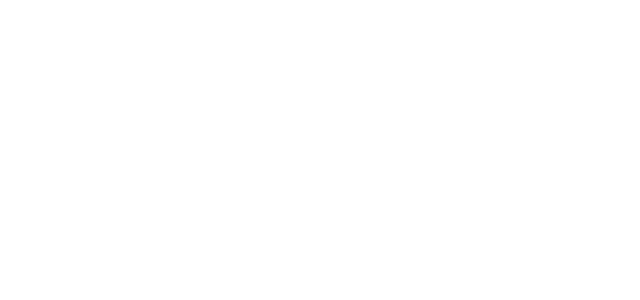
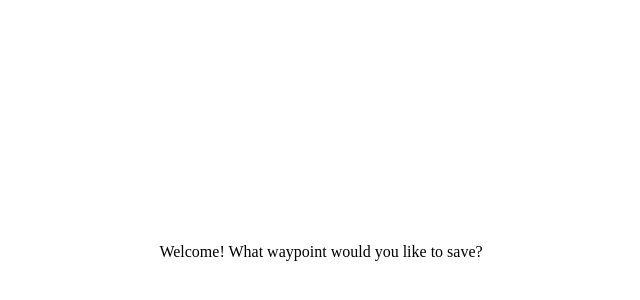
Before and after one commit to chaihigh/minecraftcoords, a React (Vite) app: page / in a window 1280 px wide. Shown: the part 156-456 px from the top of the page, without its empty margins (319-959 px from the left). Built offline with nearby package versions, Linux system fonts and the light colour scheme.

Commit message:
add type

```diff
--- a/src/App.tsx
+++ b/src/App.tsx
@@ -9,10 +9,21 @@
   margin: 0;
 `;
 
+type Waypoint = {
+  name: string;
+  coord: {
+    x: number;
+    y: number;
+    z: number;
+  }
+}
+
 export default function App() {
 
   return (
     <Wrapper>
+      <p>Welcome! What waypoint would you like to save?</p>
+
     </Wrapper>
   );
 }
```
